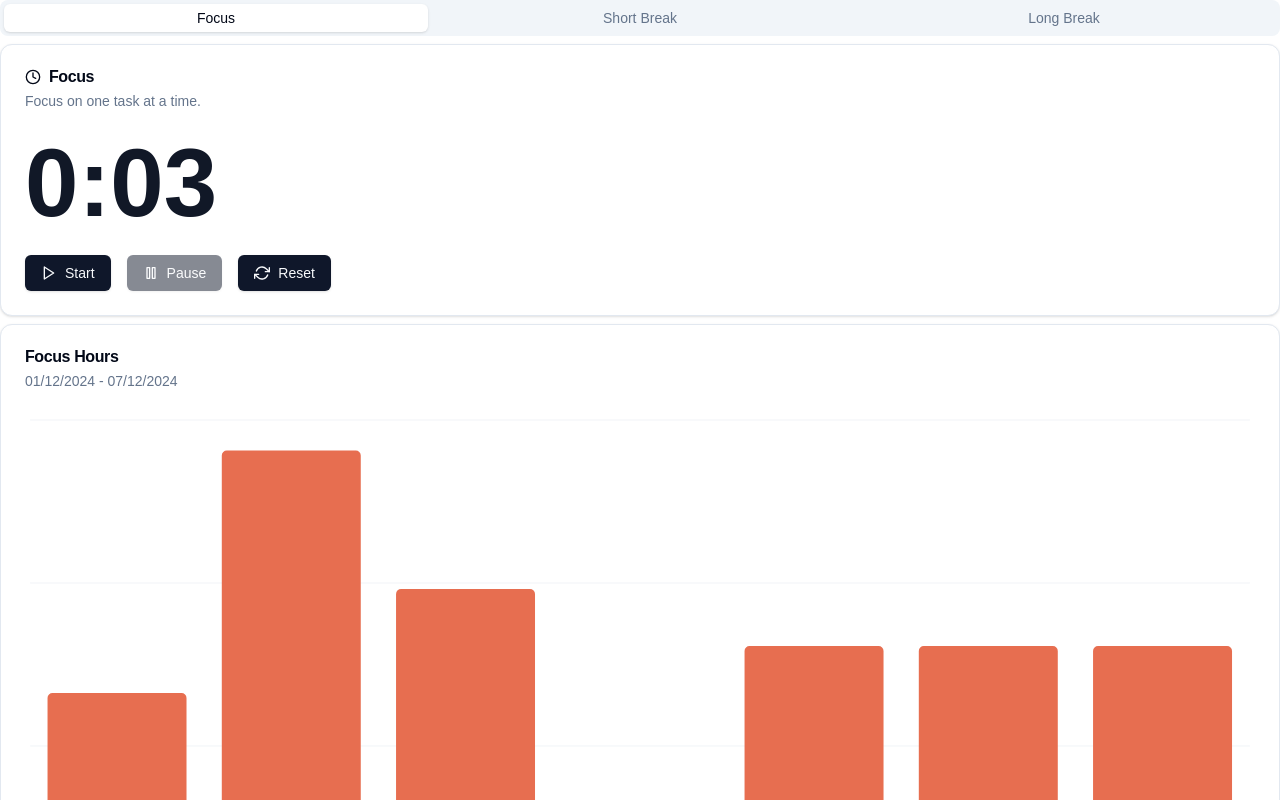
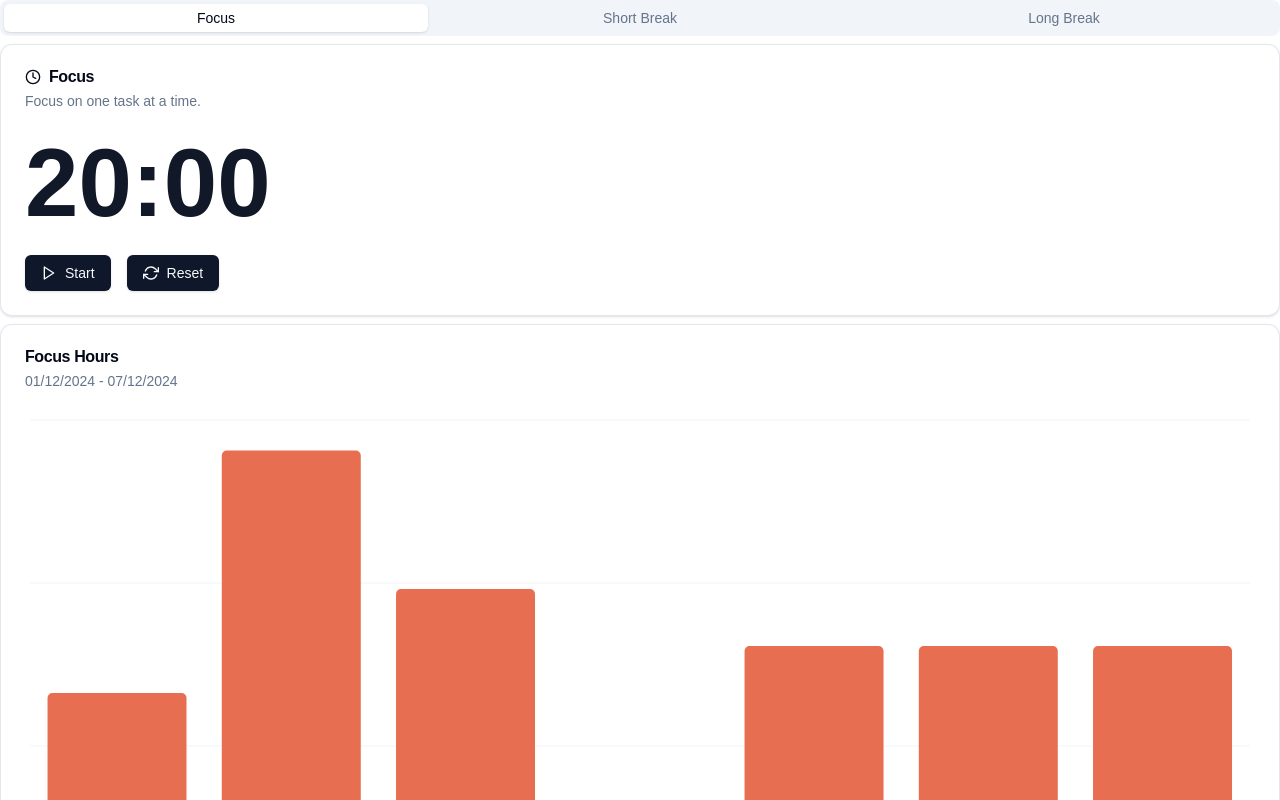
Before and after one commit to gkcodez/taskmine, a Next.js app: page /pomodoro in a window 1280 px wide. Shown: the top 800 px of the page. Built offline with nearby package versions, Linux system fonts and the light colour scheme.

Commit message:
Hide start and pause conditionally

```diff
--- a/app/(pages)/pomodoro/page.tsx
+++ b/app/(pages)/pomodoro/page.tsx
@@ -15,7 +15,7 @@ export default function Pomodoro() {
             LongBreak: "LongBreak",
         },
         Duration: {
-          Focus: 3,
+            Focus: 1200,
             ShortBreak: 300,
             LongBreak: 900,
         }
@@ -126,12 +126,17 @@ export default function Pomodoro() {
                             </CardContent>
                             <CardFooter>
                                 <div className="flex gap-4">
-                                    <Button onClick={handleStart} disabled={isRunning}>
+                                    {!isRunning &&
+                                        <Button onClick={handleStart}>
                                             <FiPlay /> Start
                                         </Button>
-                                    <Button onClick={handlePause} disabled={!isRunning}>
+                                    }
+                                    {
+                                        isRunning && <Button onClick={handlePause}>
                                             <FiPause /> Pause
                                         </Button>
+                                    }
+
                                     <Button onClick={handleReset}>
                                         <FiRefreshCw /> Reset</Button>
                                 </div>
```
Lines whose indentation alone changed are shown as unchanged.
